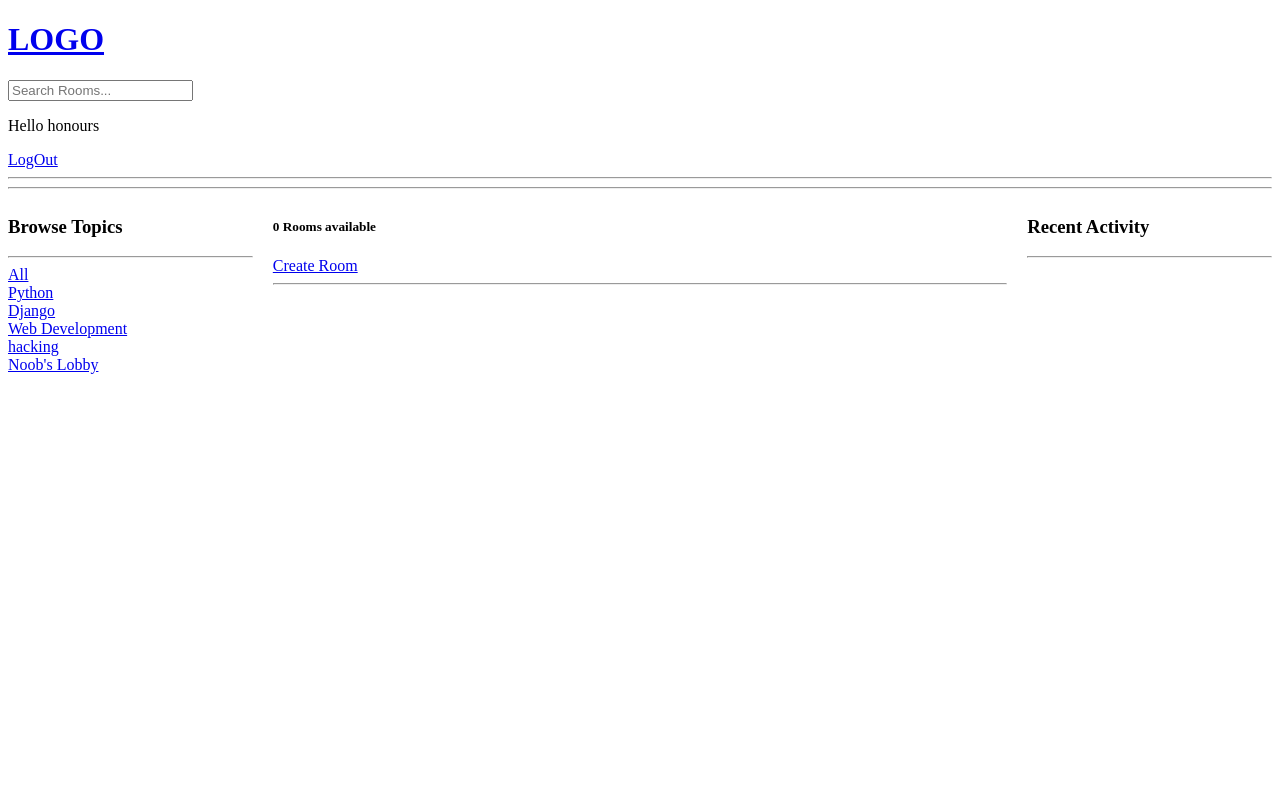
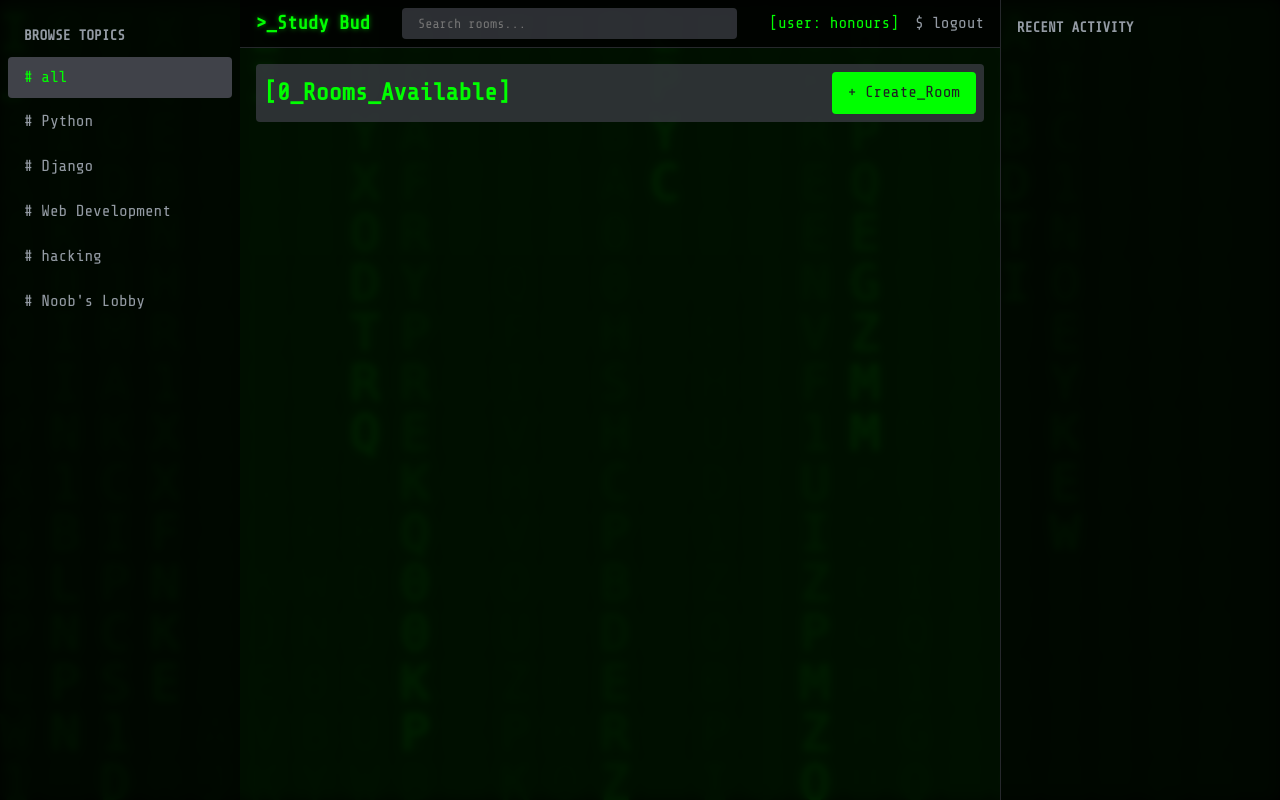
Before and after one commit to honoursbhaduria/study-bud, a Django app: a page that uses base/templates/base/home.html in a window 1280 px wide. Run offline with Django 5.2, Linux system fonts and the light colour scheme; a user stored in the database is signed in; data comes from the database, SQL or seed files in the repository.

Commit message:
added hackers theme in home page

```diff
--- /dev/null
+++ b/base/static/base/matrix.js
@@ -0,0 +1,58 @@
+const canvas = document.getElementById('matrix-bg');
+const ctx = canvas.getContext('2d');
+
+// Set canvas size to window size
+const resizeCanvas = () => {
+    canvas.width = window.innerWidth;
+    canvas.height = window.innerHeight;
+};
+resizeCanvas();
+window.addEventListener('resize', resizeCanvas);
+
+// Matrix characters (using a mix of characters for variety)
+const chars = '01ABCDEFGHIJKLMNOPQRSTUVWXYZ';
+const charArray = chars.split('');
+
+// Column setup
+const fontSize = 50;
+const columns = canvas.width / fontSize;
+const drops = Array(Math.floor(columns)).fill(1);
+
+// Draw the Matrix rain
+function draw() {
+    // Semi-transparent black to create fade effect
+    ctx.fillStyle = 'rgba(0, 0, 0, 0.05)';
+    ctx.fillRect(0, 0, canvas.width, canvas.height);
+
+    // Green text
+    ctx.fillStyle = '#0F0';
+    ctx.font = fontSize + 'px monospace';
+
+    // Loop over drops
+    for (let i = 0; i < drops.length; i++) {
+        // Random character
+        const char = charArray[Math.floor(Math.random() * charArray.length)];
+
+        // Calculate position
+        const x = i * fontSize;
+        const y = drops[i] * fontSize;
+
+        // Add glow effect
+        ctx.shadowColor = '#0F0';
+        ctx.shadowBlur = 10;
+
+        // Draw the character
+        ctx.fillText(char, x, y);
+
+        // Reset when off screen or randomly
+        if (y > canvas.height && Math.random() > 0.975) {
+            drops[i] = 0;
+        }
+
+        // Move drop down
+        drops[i]++;
+    }
+}
+
+// Animate
+setInterval(draw, 33); // Around 30 FPS
--- /dev/null
+++ b/base/static/base/style.css
@@ -0,0 +1,322 @@
+:root {
+    --primary-color: #00ff00;
+    --secondary-color: #00cc00;
+    --background-color: #1e1f22;
+    --sidebar-bg: #000000;
+    --channel-bg: #000000;
+    --card-bg: #383a40;
+    --text-color: #00ff00;
+    --text-muted: #949ba4;
+    --border-color: #26282c;
+    --hover-color: #404249;
+    --shadow: 0 0 10px rgba(0, 255, 0, 0.2);
+    --glow: 0 0 5px rgba(0, 255, 0, 0.5);
+    --delete-color: #ff3333;
+    --delete-hover: #ff0000;
+}
+
+* {
+    margin: 0;
+    padding: 0;
+    box-sizing: border-box;
+}
+
+body {
+    font-family: 'Share Tech Mono', monospace;
+    background-color: var(--channel-bg);
+    color: var(--text-color);
+    line-height: 1.6;
+    height: 100vh;
+    overflow: hidden;
+}
+
+#matrix-bg {
+    position: fixed;
+    top: 0;
+    left: 0;
+    width: 100%;
+    height: 100%;
+    z-index: -1;
+}
+
+/* Main Layout */
+.main-content {
+    display: flex;
+    height: 100vh;
+    position: relative;
+    z-index: 1;
+    background: rgba(0, 0, 0, 0.7);
+    backdrop-filter: blur(3px);
+}
+
+/* Left Sidebar (Topics) */
+.sidebar {
+    width: 240px;
+    background: var(--sidebar-bg);
+    height: 100vh;
+    padding: 1rem 0.5rem;
+    flex-shrink: 0;
+    overflow-y: auto;
+    background: rgba(0, 0, 0, 0.8);
+}
+
+.topics-section h2 {
+    padding: 0.5rem 1rem;
+    font-size: 0.9rem;
+    text-transform: uppercase;
+    color: var(--text-muted);
+}
+
+.topics-nav {
+    display: flex;
+    flex-direction: column;
+}
+
+.topics-nav a {
+    color: var(--text-muted);
+    text-decoration: none;
+    padding: 0.5rem 1rem;
+    border-radius: 4px;
+    margin: 0.1rem 0;
+    transition: all 0.2s ease;
+}
+
+.topics-nav a:hover,
+.topics-nav a.active {
+    background-color: var(--hover-color);
+    color: var(--primary-color);
+}
+
+/* Main Content Area */
+.rooms-section {
+    flex-grow: 1;
+    background: rgba(0, 0, 0, 0.6);
+    display: flex;
+    flex-direction: column;
+    height: 100vh;
+    position: relative;
+}
+
+/* Header */
+.header {
+    background: rgba(0, 0, 0, 0.8);
+    border-bottom: 1px solid var(--border-color);
+    padding: 0.75rem 1rem;
+    height: 48px;
+    display: flex;
+    align-items: center;
+    justify-content: space-between;
+    flex-shrink: 0;
+}
+
+.header-content {
+    display: flex;
+    align-items: center;
+    justify-content: space-between;
+    width: 100%;
+}
+
+.logo {
+    color: var(--primary-color);
+    font-size: 1.2rem;
+    font-weight: 700;
+    text-shadow: var(--glow);
+}
+
+.search-bar {
+    flex-grow: 1;
+    max-width: 400px;
+    margin: 0 2rem;
+}
+
+.search-input {
+    width: 100%;
+    padding: 0.5rem 1rem;
+    border-radius: 4px;
+    border: none;
+    background: rgba(56, 58, 64, 0.8);
+    color: var(--text-color);
+    font-family: inherit;
+}
+
+.user-menu {
+    display: flex;
+    align-items: center;
+    gap: 1rem;
+}
+
+.logout-btn {
+    color: var(--text-muted);
+    text-decoration: none;
+    transition: color 0.2s ease;
+}
+
+.logout-btn:hover {
+    color: var(--primary-color);
+}
+
+/* Rooms Content */
+.rooms-content {
+    flex-grow: 1;
+    padding: 1rem;
+    overflow-y: auto;
+    scrollbar-width: none;
+}
+.rooms-list::-webkit-scrollbar {
+    display: none;
+}
+
+.rooms-header {
+    display: flex;
+    justify-content: space-between;
+    align-items: center;
+    margin-bottom: 1rem;
+    padding: 0.5rem;
+    background: rgba(56, 58, 64, 0.8);
+    border-radius: 4px;
+}
+
+.create-room-btn {
+    background-color: var(--primary-color);
+    color: var(--background-color);
+    border: none;
+    padding: 0.5rem 1rem;
+    border-radius: 4px;
+    cursor: pointer;
+    font-family: inherit;
+    font-weight: 500;
+    transition: all 0.2s ease;
+    text-shadow: none;
+}
+
+.create-room-btn:hover {
+    opacity: 0.9;
+    box-shadow: var(--glow);
+}
+
+.room-card {
+    background: rgba(56, 58, 64, 0.8);
+    border-radius: 4px;
+    padding: 1rem;
+    margin-bottom: 0.75rem;
+    transition: all 0.2s ease;
+    border: 1px solid transparent;
+}
+
+.room-card:hover {
+    background: rgba(64, 66, 73, 0.9);
+    border-color: var(--primary-color);
+    box-shadow: var(--glow);
+}
+
+.room-info h3 {
+    color: var(--primary-color);
+    margin-bottom: 0.25rem;
+    text-shadow: var(--glow);
+}
+
+.room-topic {
+    color: var(--text-muted);
+    font-size: 0.9rem;
+}
+
+.room-author {
+    color: var(--text-muted);
+    text-decoration: none;
+    font-size: 0.9rem;
+}
+
+.room-author:hover {
+    color: var(--primary-color);
+}
+
+/* Activity Sidebar */
+.activity-sidebar {
+    width: 280px;
+    background: rgba(0, 0, 0, 0.8);
+    padding: 1rem;
+    border-left: 1px solid var(--border-color);
+    height: 100vh;
+    overflow-y: auto;
+    flex-shrink: 0;
+    scrollbar-width: none;
+}
+.activity-sidebar::-webkit-scrollbar {
+    display: none;  /* Safari and Chrome */
+}
+
+.activity-sidebar h2 {
+    color: var(--text-muted);
+    font-size: 0.9rem;
+    text-transform: uppercase;
+    margin-bottom: 1rem;
+}
+
+.activity-item {
+    padding: 0.75rem 0;
+    border-bottom: 1px solid var(--border-color);
+}
+
+.activity-item:last-child {
+    border-bottom: none;
+}
+
+.user-link {
+    color: var(--primary-color);
+    text-decoration: none;
+}
+
+.activity-time {
+    display: block;
+    font-size: 0.8rem;
+    color: var(--text-muted);
+    margin-top: 0.25rem;
+}
+
+.delete-btn {
+    background: none;
+    border: none;
+    color: var(--text-muted);
+    cursor: pointer;
+    font-family: inherit;
+    font-size: 0.9rem;
+    padding: 0.2rem 0.4rem;
+    transition: all 0.2s ease;
+    border-radius: 3px;
+}
+
+.delete-btn:hover {
+    color: var(--delete-color);
+    background: rgba(255, 0, 0, 0.1);
+    text-shadow: 0 0 5px rgba(255, 0, 0, 0.5);
+}
+
+/* Responsive Design */
+@media (max-width: 1200px) {
+    .activity-sidebar {
+        width: 240px;
+    }
+}
+
+@media (max-width: 992px) {
+    .activity-sidebar {
+        display: none;
+    }
+}
+
+@media (max-width: 768px) {
+    .sidebar {
+        display: none;
+    }
+
+    .header-content {
+        flex-direction: column;
+        gap: 0.5rem;
+    }
+
+    .search-bar {
+        width: 100%;
+        max-width: none;
+        margin: 0;
+    }
+}
--- a/base/templates/base/activity_component.html
+++ b/base/templates/base/activity_component.html
@@ -1,14 +1,13 @@
-<h3>Recent Activity</h3>
-<hr>
-{% for  message in room_messages %}
-    <div>
-        <small>@{{message.user}}   {{message.created|timesince}}</small>
-        <small> replied to "{{message.room}}"</small>
-
-        <p>{{message  }}</p>
-        {% if request.user == message.user %}
-            <a href="{% url 'delete-message' message.id %}">Delete</a>
-        {% endif %}
-        <hr>
+<aside class="activity-sidebar">
+    <h2>Recent Activity</h2>
+    <div class="activity-list">
+        {% for  message in room_messages %}
+        <div class="activity-item">
+            <p><a href="#" class="user-link">@{{message.user}}</a> replied to "{{message.room}}"{% if request.user == message.user %}
+        <a href="{% url 'delete-message' message.id %}" style="text-decoration: none;" class="delete-btn" title="Delete activity">[x]</a>
+        {% endif %}</p>
+            <span class="activity-time">{{message  }}</span>
+        </div>
+        {% endfor %}
     </div>
-{% endfor %}
+</aside>
--- a/base/templates/base/feed_component.html
+++ b/base/templates/base/feed_component.html
@@ -1,16 +1,13 @@
-<!-- feed_component.html -->
-<div>
-    {% for room in rooms %}
-    <div class="room-card">
+{% for room in rooms %}
+<div class="room-card">
+    <div class="room-info">
         {% if request.user == room.host %}
         <a href="{% url 'update-room' room.id %}">Edit</a> |
         <a href="{% url 'delete-room' room.id %}">Delete</a>
         {% endif %}
-
-        <a href="{% url 'user-Profile' room.host.id %}" >@{{ room.host.username }}</a>
-        <h5>{{ room.id }} — <a href="{% url 'room' room.id %}">{{ room.name }}</a></h5>
-        <small>Topic: {{ room.topic.name }}</small>
+        <a href="{% url 'room' room.id %}" style="text-decoration: none;"><h3 >{{ room.id }} — {{ room.name }}</h3></a>
+        <p class="room-topic">[Topic: {{ room.topic.name }}]</p>
+        <a href="{% url 'user-Profile' room.host.id %}" class="room-author">@{{ room.host.username }}</a>
     </div>
-
-    {% endfor %}
 </div>
+{% endfor %}
--- a/base/templates/base/home.html
+++ b/base/templates/base/home.html
@@ -1,38 +1,22 @@
 {% extends 'base/main.html' %}
 
 {% block content %}
-<style>
-    .home-container {
-        display: grid;
-        grid-template-columns: 1fr 3fr 1fr;
-        gap: 20px;
-    }
+{% include 'base/topics_component.html' %}
 
+<main class="rooms-section">
 
-</style>
+    {% include 'base/navbar.html'%}
 
-<div class="home-container">
-    <div>
-        {% include 'base/topics_component.html' %}
+    <div class="rooms-content">
+        <div class="rooms-header">
+            <h2>[{{room_count}}_Rooms_Available]</h2>
+            <a href="{% url 'create-room' %}"  style="text-decoration: none;" class="create-room-btn">+ Create_Room</a>
+        </div>
+        <div class="rooms-list">
+            {% include 'base/feed_component.html'%}
+        </div>
     </div>
 
-    <!-- Main Content: Rooms -->
-    <div class="rooms-container">
-        <div>
-            <h5>{{room_count}} Rooms available</h5>
-            <a href="{% url 'create-room' %}">Create Room</a>
-        </div>
-        <hr>
-
-       <div>
-        {% include 'base/feed_component.html'%}
-       </div>
-    </div>
-
-    <div>
-        {% include 'base/activity_component.html' %}
-    </div>
-
-</div>
-
+</main>
+{% include 'base/activity_component.html' %}
 {% endblock content %}
--- a/base/templates/base/main.html
+++ b/base/templates/base/main.html
@@ -1,22 +1,21 @@
+{% load static %}
 
 <!DOCTYPE html>
 <html lang="en">
 <head>
-    <meta charset="UTF-8">
-    <meta name="viewport" content="width=device-width, initial-scale=1.0">
-    <title>STUDYBUD</title>
-
+    <meta charset="UTF-8" />
+    <meta name="viewport" content="width=device-width, initial-scale=1.0" />
+    <title>Study Bud</title>
+    <link rel="stylesheet" href="{% static 'base/style.css'%}">
+    <link href="https://fonts.googleapis.com/css2?family=Share+Tech+Mono&display=swap" rel="stylesheet">
 </head>
 <body>
-    {% include 'base/navbar.html' %}
-
-
+    <canvas id="matrix-bg"></canvas>
+    <div class="main-content">
+    <!-- {% include 'base/navbar.html' %} -->
     {% block content %}
-
-
-
-     <h1> my name is honours</h1>
-
     {% endblock %}
+</div>
+    <script src="{% static 'base/matrix.js'%}"></script>
 </body>
 </html>
--- a/base/templates/base/navbar.html
+++ b/base/templates/base/navbar.html
@@ -1,21 +1,18 @@
-<a href="/">
-    <h1>LOGO</h1>
-</a>
-
-
-
-
-
-<form method="GET" action="{% url 'home' %}">
-    <input type="text" name = "q" placeholder="Search Rooms...">
-</form>
-{% if request.user.is_authenticated %}
-<p>Hello {{request.user}}</p>
-<a href="{% url 'logout' %}">LogOut</a>
-{% else  %}
-<a href="{% url 'login' %}">login </a>
-
-{% endif %}
-
-<hr>
-<hr>
+<header class="header">
+    <div class="header-content">
+        <h1 class="logo">&gt;_Study Bud</h1>
+        <div class="search-bar">
+            <form action="{% url 'home' %}" method="GET">
+                <input type="search" placeholder="Search rooms..." class="search-input" name="q">
+            </form>
+        </div>
+        <div class="user-menu">
+            {% if request.user.is_authenticated %}
+            <span class="username">[user: {{request.user}}]</span>
+            <a href="{% url 'logout' %}" class="logout-btn">$ logout</a>
+            {% else  %}
+            <a href="{% url 'login' %}" class="logout-btn">$ login</a>
+            {% endif %}
+        </div>
+    </div>
+</header>
--- a/base/templates/base/topics_component.html
+++ b/base/templates/base/topics_component.html
@@ -1,13 +1,13 @@
-<h3>Browse Topics</h3>
-<hr>
+<aside class="sidebar">
+    <section class="topics-section">
+        <h2>Browse Topics</h2>
+        <nav class="topics-nav">
+            <a href="{% url 'home' %}" class="active"># all</a>
+            {% for topic in topics %}
 
-    <div>
-        <a href="{% url 'home' %}">All</a>
-    </div>
+            <a href="{% url 'home' %}?q={{ topic.name }}"># {{ topic.name }}</a>
+            {% endfor %}
 
-
-{% for topic in topics %}
-        <div>
-                <a href="{% url 'home' %}?q={{ topic.name }}">{{ topic.name }}</a>
-        </div>
-{% endfor %}
+        </nav>
+    </section>
+</aside>
```
